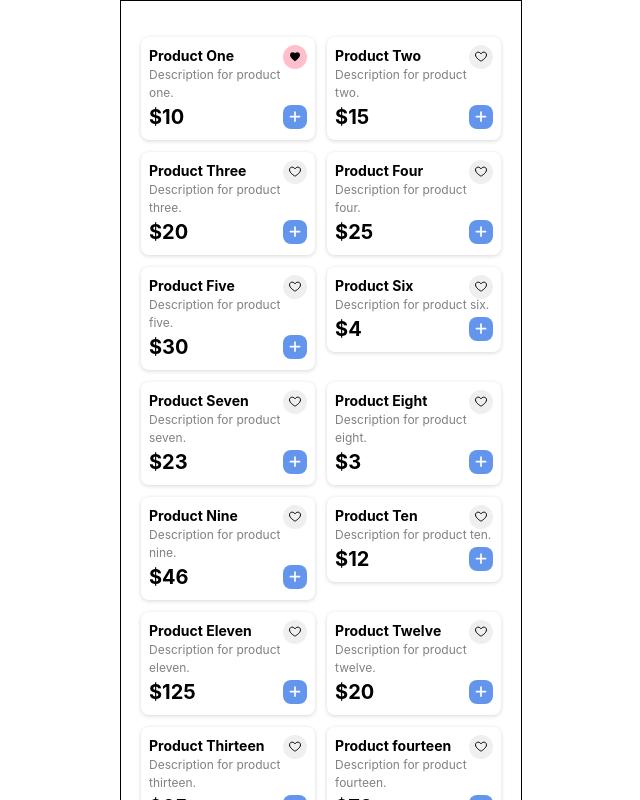
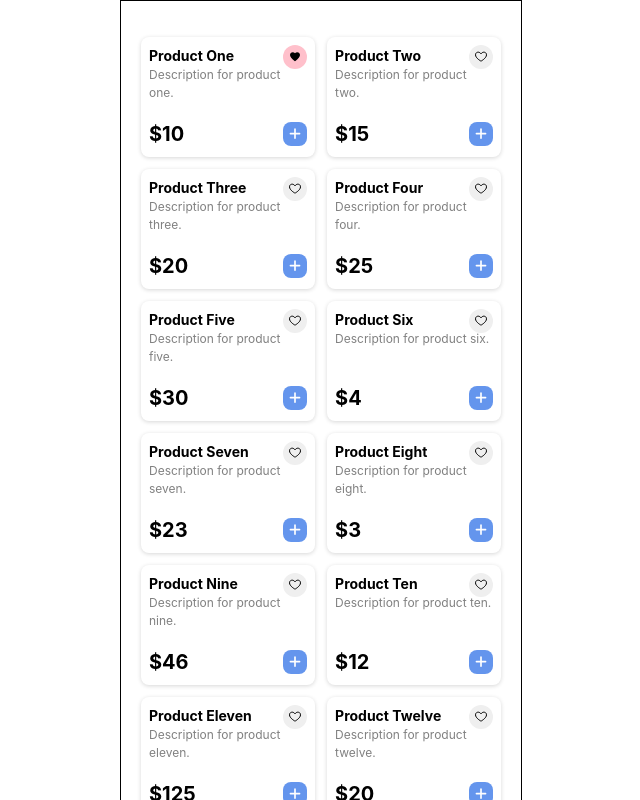
Before and after one commit to KuryakovDen/marketplace, a React (Vite) app: page / in a window 1280 px wide. Shown: the top 800 px of the page, without its empty margins (319-959 px from the left). Built offline with nearby package versions, Linux system fonts and the light colour scheme.

Commit message:
MARKETPLACE-2 Доработка стилей ProductItem

```diff
--- a/src/features/productList/components/ProductItem/ProductItem.module.css
+++ b/src/features/productList/components/ProductItem/ProductItem.module.css
@@ -1,7 +1,9 @@
 .root {
     display: flex;
     flex-direction: column;
+    justify-content: space-between;
     position: relative;
+    min-height: 104px;
     box-shadow: rgba(0, 0, 0, 0.16) 0 1px 4px;
     border-radius: 8px;
     padding: 8px;
```
